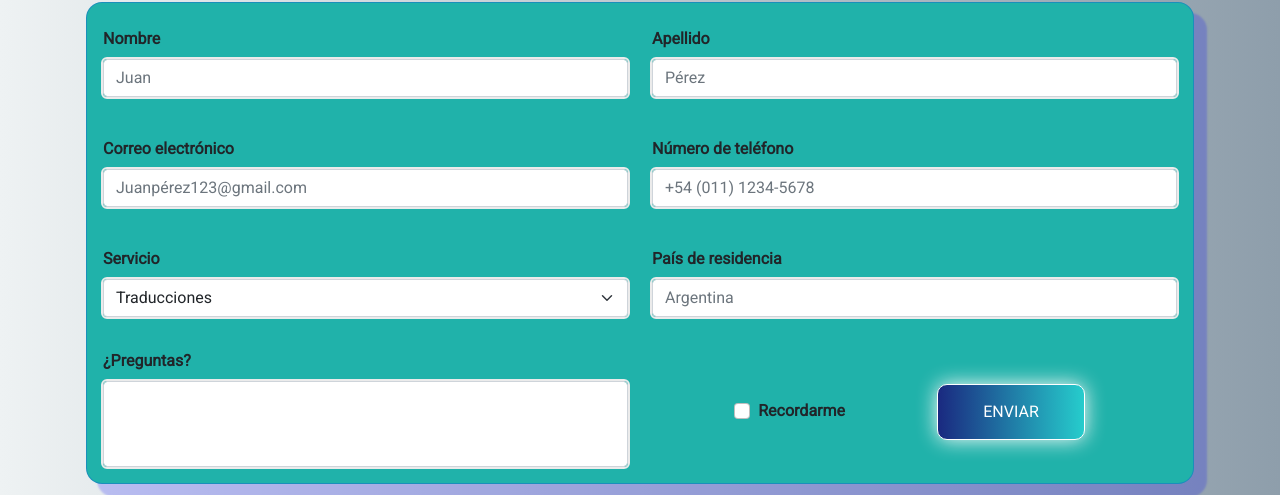
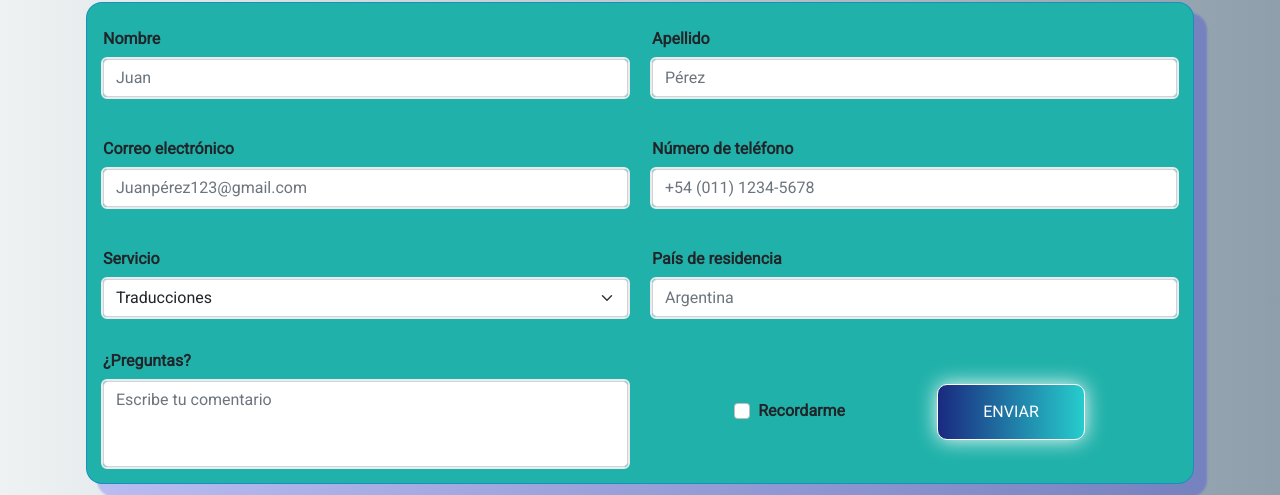
Before and after one commit to Leoseoane0509/Entrega-Final-Desarrollo-Web, a plain HTML site: page pages/contacto.html in a window 1280 px wide. Shown: the part 465-960 px from the top of the page. Drawn offline with nearby package versions, Linux system fonts and the light colour scheme; a web font is replaced by a local one.

Commit message:
agregando placeholder a los comentarios del formulario

```diff
--- a/pages/contacto.html
+++ b/pages/contacto.html
@@ -126,7 +126,8 @@
         <div class="row p-3">
           <div class="col-md-6">
             <label for="comments" class="form-label">¿Preguntas?</label>
-            <textarea class="form-control" id="comments" rows="3" name="comentarios"></textarea>
+            <textarea class="form-control" id="comments" rows="3" name="comentarios"
+              placeholder="Escribe tu comentario"></textarea>
           </div>
           <!-- Recordarme -->
           <div class="cont col-md-6">
```
